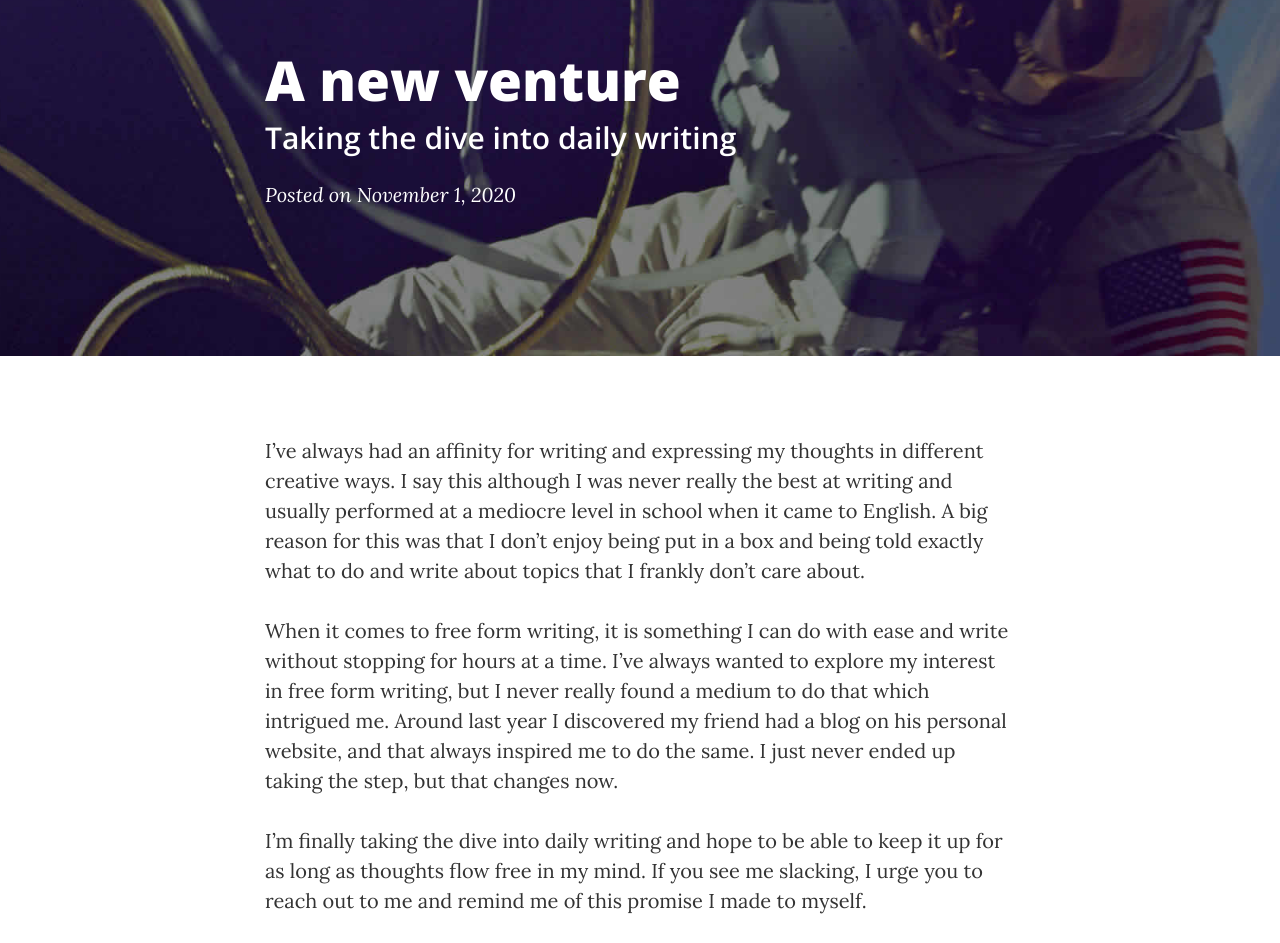
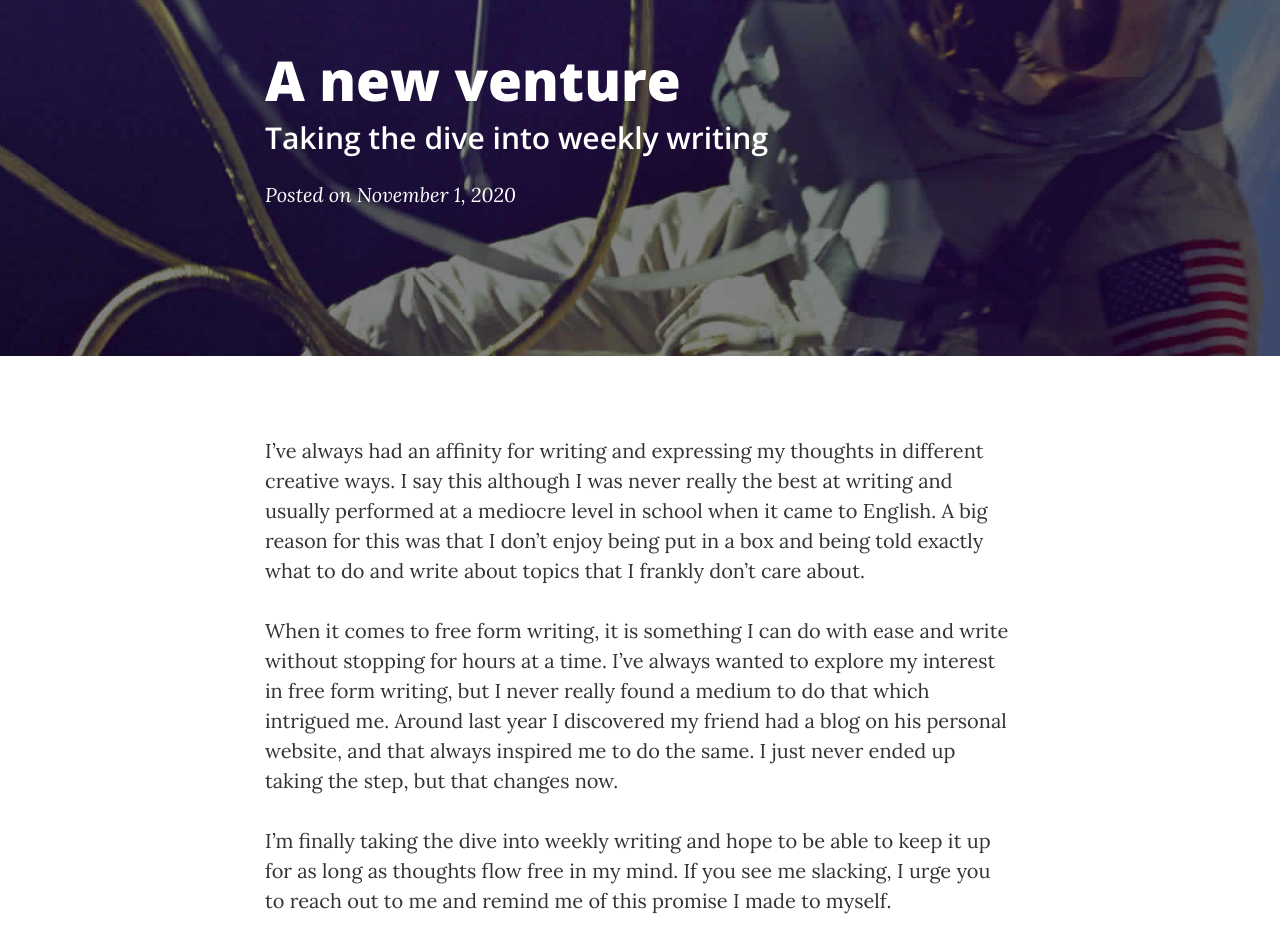
Before and after one commit to HarsimranAneja/blog, a website: page post1.html in a window 1280 px wide. Shown: the part 120-1063 px from the top of the page. Drawn offline with nearby package versions, Linux system fonts and the light colour scheme.

Commit message:
Update post1.html

```diff
--- a/post1.html
+++ b/post1.html
@@ -75,7 +75,7 @@
                 <div class="col-lg-8 col-lg-offset-2 col-md-10 col-md-offset-1">
                     <div class="post-heading">
                         <h1>A new venture</h1>
-                        <h2 class="subheading">Taking the dive into daily writing</h2>
+                        <h2 class="subheading">Taking the dive into weekly writing</h2>
                         <span class="meta">Posted on November 1, 2020</span>
                     </div>
                 </div>
@@ -94,7 +94,7 @@
 
                     <p>When it comes to free form writing, it is something I can do with ease and write without stopping for hours at a time. I’ve always wanted to explore my interest in free form writing, but I never really found a medium to do that which intrigued me. Around last year I discovered my friend had a blog on his personal website, and that always inspired me to do the same. I just never ended up taking the step, but that changes now.</p>
 
-                    <p>I’m finally taking the dive into daily writing and hope to be able to keep it up for as long as thoughts flow free in my mind. If you see me slacking, I urge you to reach out to me and remind me of this promise I made to myself.</p>
+                    <p>I’m finally taking the dive into weekly writing and hope to be able to keep it up for as long as thoughts flow free in my mind. If you see me slacking, I urge you to reach out to me and remind me of this promise I made to myself.</p>
 
                     <!--<blockquote>The dreams of yesterday are the hopes of today and the reality of tomorrow. Science has not yet mastered prophecy. We predict too much for the next year and yet far too little for the next ten.</blockquote>-->
 
```
